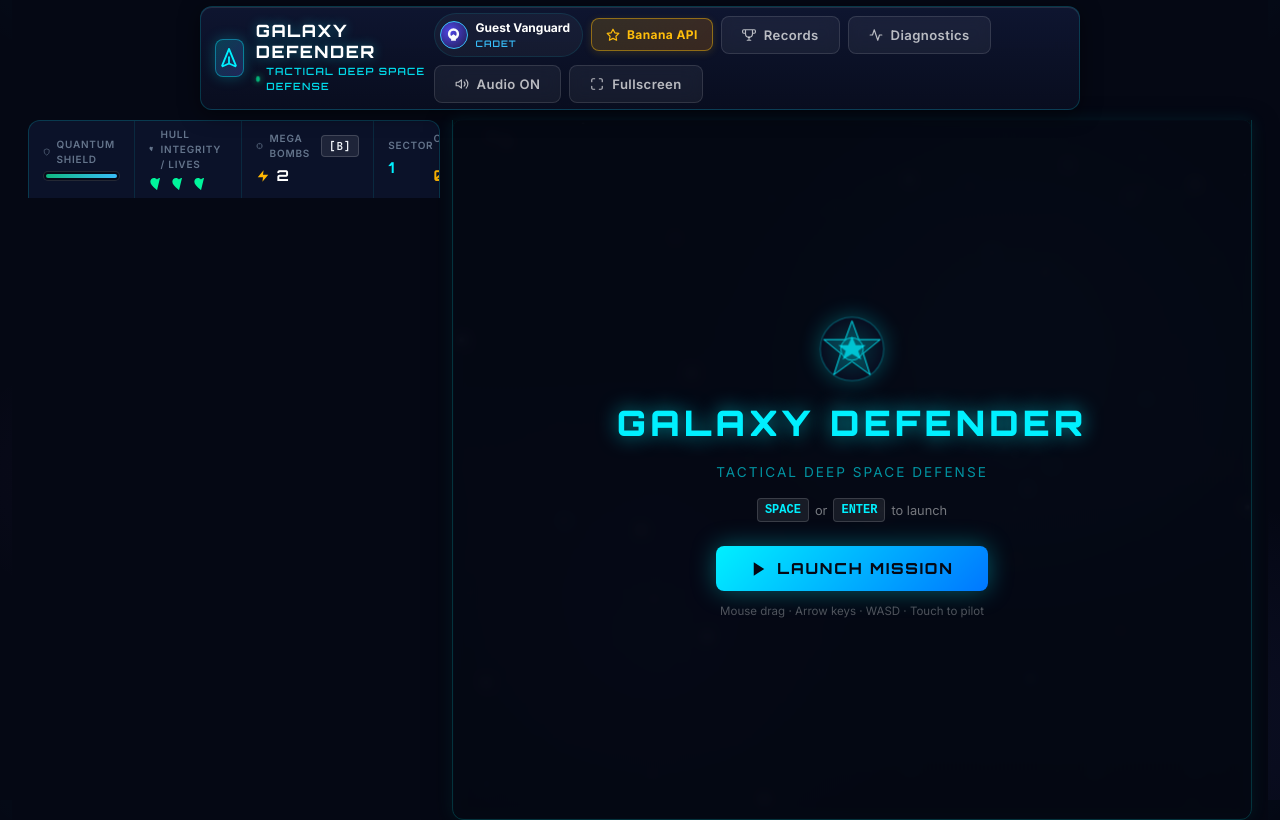
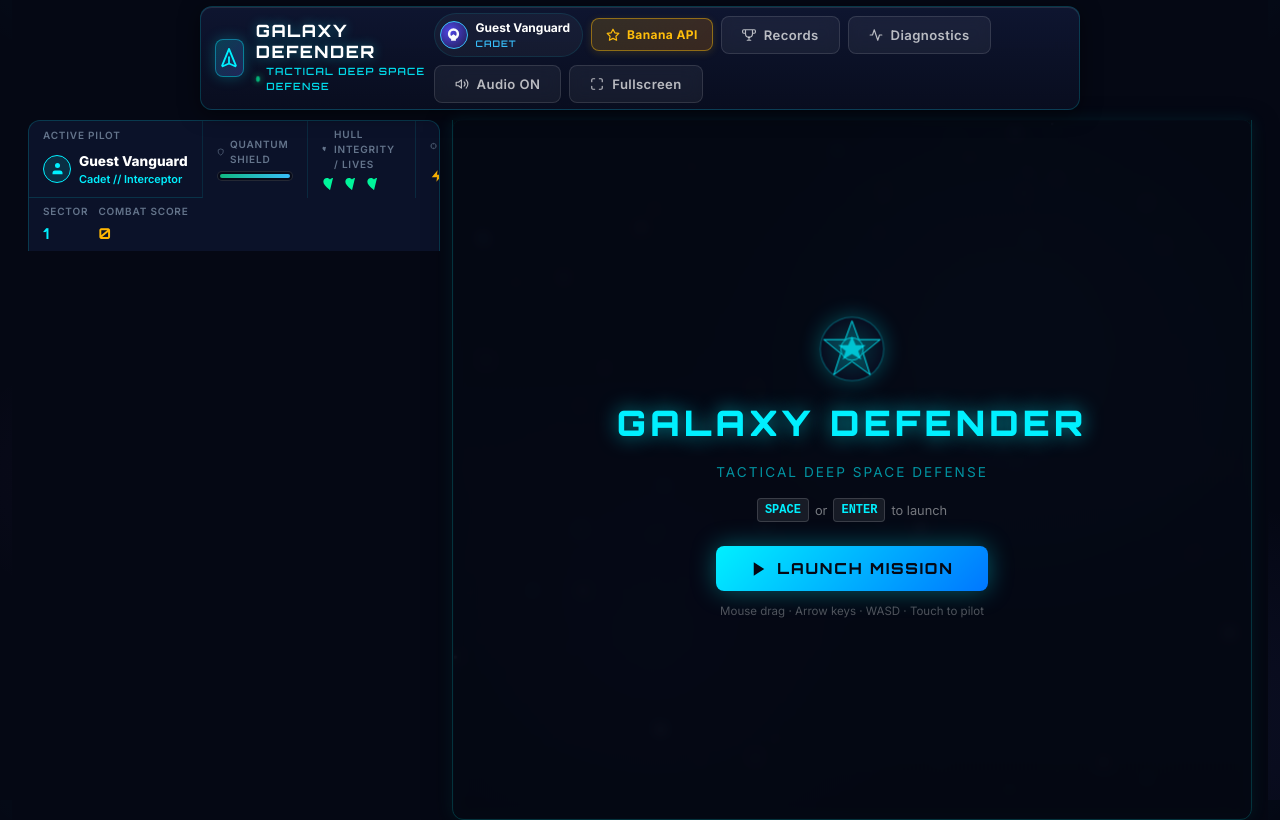
Before and after one commit to NeimOli/Galaxy-Defender, a React (Vite) app: page / in a window 1280 px wide. Shown: the top 820 px of the page. Built offline with nearby package versions, Linux system fonts and the light colour scheme.

Commit message:
feat: show pilot identity in HUD and highlight pilot records with 'YOU' badge

```diff
--- a/src/components/LeaderboardModal.jsx
+++ b/src/components/LeaderboardModal.jsx
@@ -9,15 +9,14 @@ export default function LeaderboardModal({
     onOpenLogin,
     onOpenRegister
 }) {
-    const [tab, setTab] = useState('global'); // 'global' | 'personal'
+    const currentUser = user || API.getCurrentUser();
+    const isGuest = !currentUser || currentUser.isGuest || !currentUser.id;
+    const [tab, setTab] = useState(currentUser?.id ? 'personal' : 'global');
     const [globalScores, setGlobalScores] = useState([]);
     const [personalScores, setPersonalScores] = useState([]);
     const [loading, setLoading] = useState(true);
     const [searchQuery, setSearchQuery] = useState('');
     const [filterShip, setFilterShip] = useState('ALL');
-
-    const currentUser = user || API.getCurrentUser();
-    const isGuest = !currentUser || currentUser.isGuest || !currentUser.id;
 
     useEffect(() => {
         if (isOpen && !isGuest) {
@@ -377,7 +376,11 @@ export default function LeaderboardModal({
                                     </thead>
                                     <tbody>
                                         {filteredList.map((item, idx) => {
-                                            const isCurrentPilot = currentUser?.id && item.user_id === currentUser.id;
+                                            const isCurrentPilot = currentUser?.id && (
+                                                Number(item.user_id) === Number(currentUser.id) ||
+                                                (currentUser.username && item.username && item.username.toLowerCase() === currentUser.username.toLowerCase()) ||
+                                                (currentUser.callsign && item.pilot_name && item.pilot_name.toLowerCase() === currentUser.callsign.toLowerCase())
+                                            );
                                             const rankNum = idx + 1;
                                             const isTop1 = rankNum === 1 && tab === 'global';
                                             const isTop2 = rankNum === 2 && tab === 'global';
--- a/src/components/TelemetryHUD.jsx
+++ b/src/components/TelemetryHUD.jsx
@@ -17,6 +17,32 @@ export default function TelemetryHUD({
     const triggerBomb = onTriggerBomb || (() => { if (window.game) window.game.triggerMegaBomb(); });
     return (
         <section className="hud-panel" aria-label="Flight Telemetry">
+            {/* Active Pilot Identity */}
+            <div className="hud-group" style={{ paddingBottom: '8px', borderBottom: '1px solid rgba(0, 240, 255, 0.15)' }}>
+                <span className="hud-label">Active Pilot</span>
+                <div style={{ display: 'flex', alignItems: 'center', gap: '8px', marginTop: '4px' }}>
+                    <div style={{
+                        width: '28px', height: '28px', borderRadius: '50%',
+                        background: 'rgba(0, 240, 255, 0.12)', border: '1px solid #00f0ff',
+                        display: 'flex', alignItems: 'center', justifyContent: 'center',
+                        color: '#00f0ff', flexShrink: 0
+                    }}>
+                        <svg width="15" height="15" viewBox="0 0 24 24" fill="currentColor">
+                            <path d="M20 21v-2a4 4 0 00-4-4H8a4 4 0 00-4 4v2"/>
+                            <circle cx="12" cy="7" r="4"/>
+                        </svg>
+                    </div>
+                    <div style={{ overflow: 'hidden' }}>
+                        <div style={{ fontWeight: 800, fontSize: '0.85rem', color: '#fff', textOverflow: 'ellipsis', overflow: 'hidden', whiteSpace: 'nowrap' }}>
+                            {user?.callsign || 'Guest Vanguard'}
+                        </div>
+                        <div style={{ fontSize: '0.68rem', color: '#00f0ff', fontWeight: 600 }}>
+                            {user?.rank || 'Cadet'} // {user?.shipClass || 'Interceptor'}
+                        </div>
+                    </div>
+                </div>
+            </div>
+
             {/* Quantum Shield */}
             <div className="hud-group">
                 <span className="hud-label">
--- a/src/services/api.js
+++ b/src/services/api.js
@@ -154,7 +154,7 @@ export const API = {
             console.warn('[CLIENT API] User records fetch fallback:', e);
         }
         const all = await this.getLeaderboard();
-        return all.filter(s => s.user_id === userId);
+        return all.filter(s => Number(s.user_id) === Number(userId));
     },
 
     async submitScore(payload) {
@@ -163,7 +163,7 @@ export const API = {
             userId: payload.userId || currentUser.id || null,
             pilotName: payload.pilotName || currentUser.callsign || 'Guest Vanguard',
             shipClass: payload.shipClass || currentUser.shipClass || 'Interceptor',
-            score: payload.score,
+            score: Number(payload.score) || 0,
             levelReached: payload.levelReached || payload.level || 1,
             enemiesDestroyed: payload.enemiesDestroyed || 0,
             bananaSolved: payload.bananaSolved || 0,
@@ -171,11 +171,17 @@ export const API = {
         };
 
         try {
-            await fetch(`${API_BASE}/submit-score`, {
+            const res = await fetch(`${API_BASE}/submit-score`, {
                 method: 'POST',
                 headers: { 'Content-Type': 'application/json' },
                 body: JSON.stringify(body)
             });
+            if (res.ok && currentUser && currentUser.id) {
+                currentUser.totalScore = (currentUser.totalScore || 0) + Number(payload.score || 0);
+                currentUser.gamesPlayed = (currentUser.gamesPlayed || 0) + 1;
+                currentUser.bananaSolved = (currentUser.bananaSolved || 0) + Number(payload.bananaSolved || 0);
+                this.setCurrentUser(currentUser);
+            }
         } catch (e) {
             console.warn('[CLIENT API] Submit score offline:', e);
         }
```
